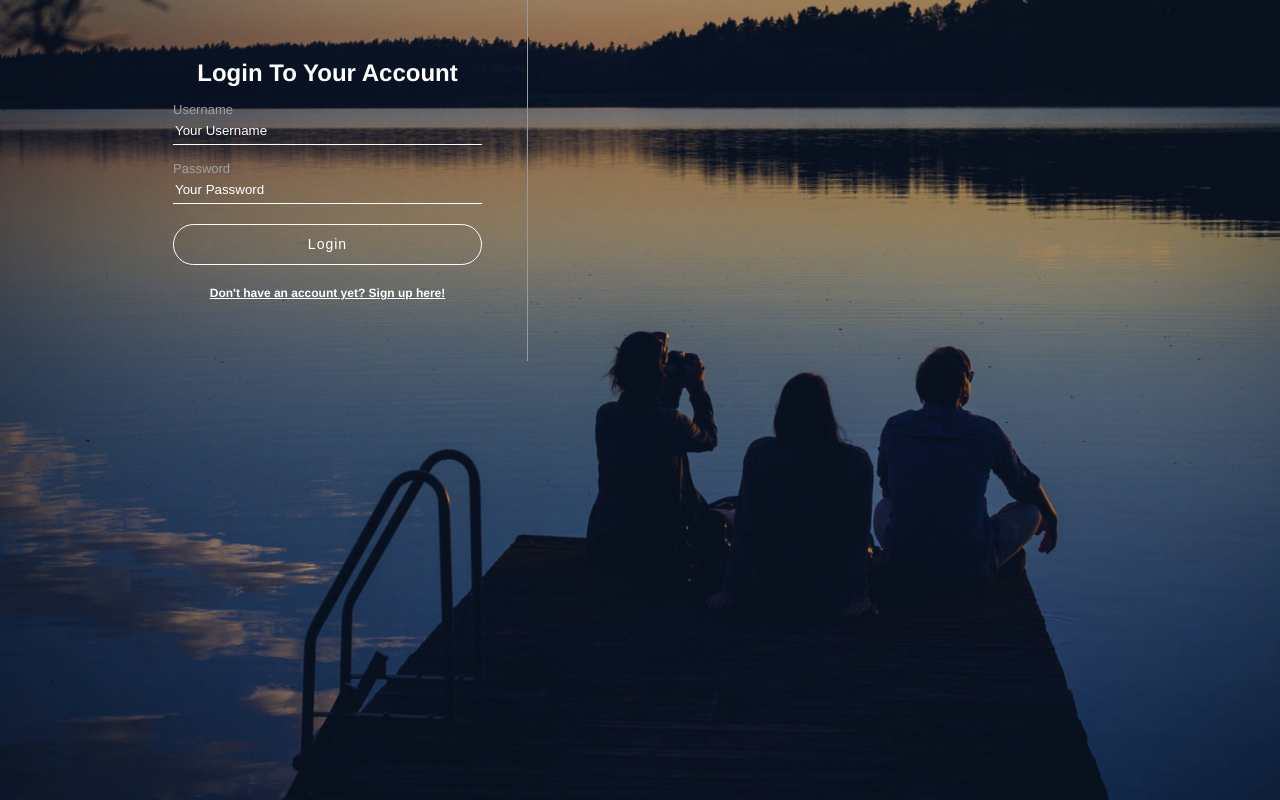
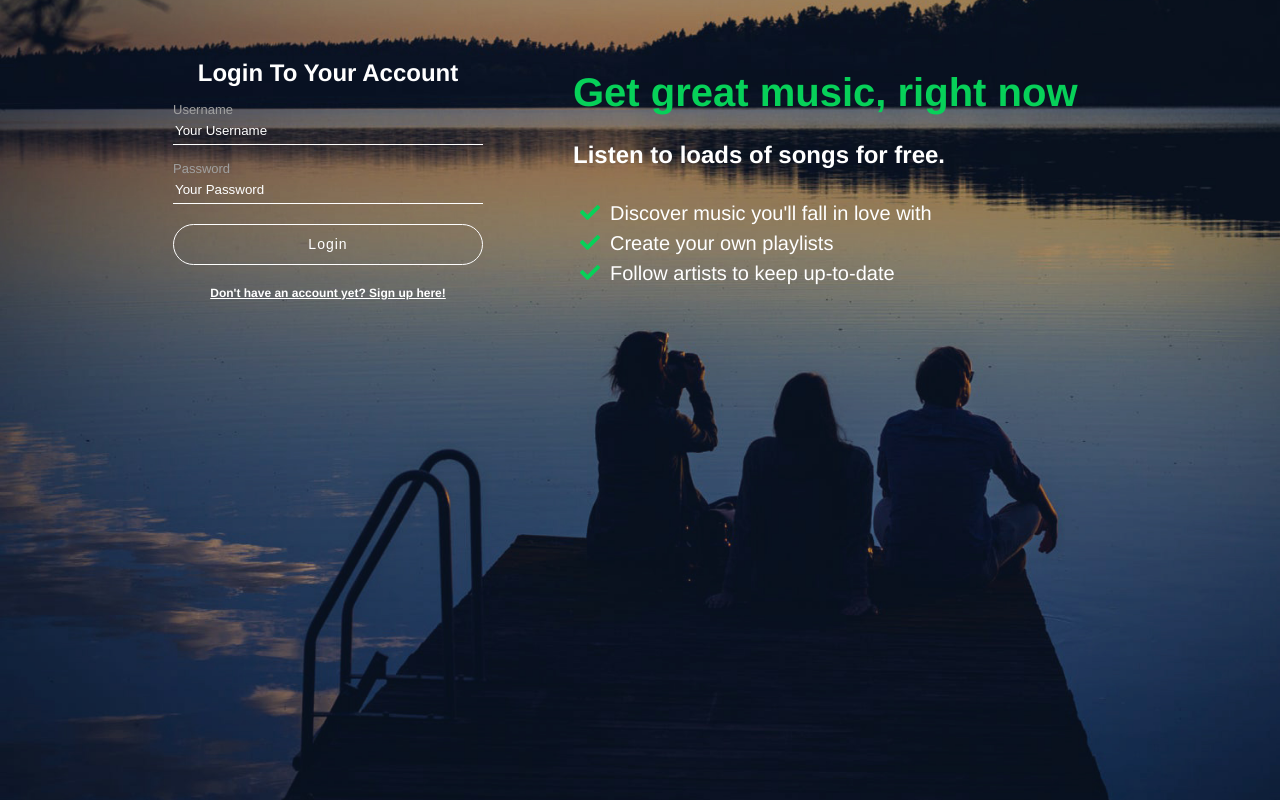
Before and after one commit to Steven-Ang/Slotify, a PHP site: page /register.php in a window 1280 px wide. Run offline with PHP 8.4, Linux system fonts and the light colour scheme; some libraries are stand-ins or nearby versions.

Commit message:
Add new section

```diff
--- a/assets/css/register.css
+++ b/assets/css/register.css
@@ -36,7 +36,6 @@ html, body {
   width: 400px;
   padding: 45px;
   float: left;
-  border-right: 1px solid #999;
 }
 
 #inputContainer h2 {
@@ -93,6 +92,39 @@ html, body {
   color: #fff;
 }
 
+#loginText {
+  padding: 45px;
+  display: table-cell;
+}
+
+#loginText h1 {
+  line-height: 40px;
+  color: #07d159;
+  font-size: 40px;
+  font-weight: bold;
+}
+
+#loginText h2 {
+  margin: 35px 0;
+}
+
+#loginText ul {
+  padding: 0;
+}
+
+#loginText li {
+  font-size: 20px;
+  list-style-type: none;
+  padding: 7px;
+}
+
+#loginText li:before {
+  font-family: "Font Awesome 5 Free"; font-weight: 900;
+  content: "\f00c";
+  padding-right: 10px;
+  color: #07d159;
+}
+
 ::-webkit-input-placeholder { /* WebKit, Blink, Edge */
   color:    #fff;
 }
--- a/register.php
+++ b/register.php
@@ -23,6 +23,7 @@ function getInput($input) {
   <meta charset="UTF-8">
   <meta name="viewport" content="width=device-width, initial-scale=1.0">
   <meta http-equiv="X-UA-Compatible" content="ie=edge">
+  <link rel="stylesheet" href="https://use.fontawesome.com/releases/v5.3.1/css/all.css" integrity="sha384-mzrmE5qonljUremFsqc01SB46JvROS7bZs3IO2EmfFsd15uHvIt+Y8vEf7N7fWAU" crossorigin="anonymous">
   <link rel="stylesheet" href="assets/css/register.css">
   <title>Welcome to Slotify!</title>
 </head>
@@ -117,6 +118,17 @@ function getInput($input) {
         </form>
 
       </div>
+
+      <div id="loginText">
+        <h1>Get great music, right now</h1>
+        <h2>Listen to loads of songs for free.</h2>
+        <ul>
+          <li>Discover music you'll fall in love with</li>
+          <li>Create your own playlists</li>
+          <li>Follow artists to keep up-to-date</li>
+        </ul>
+      </div>
+
     </div>
   </div>
 
```
